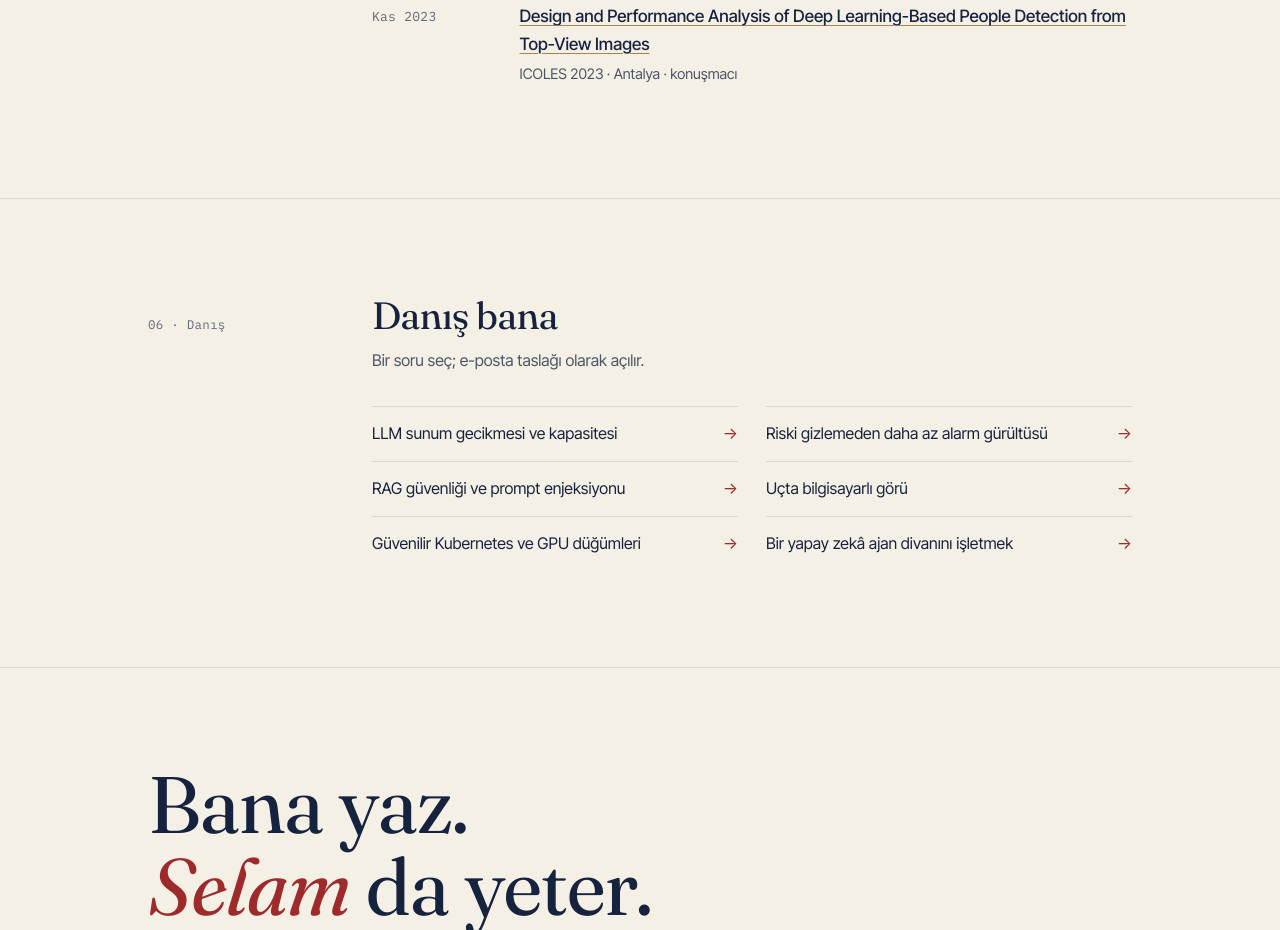
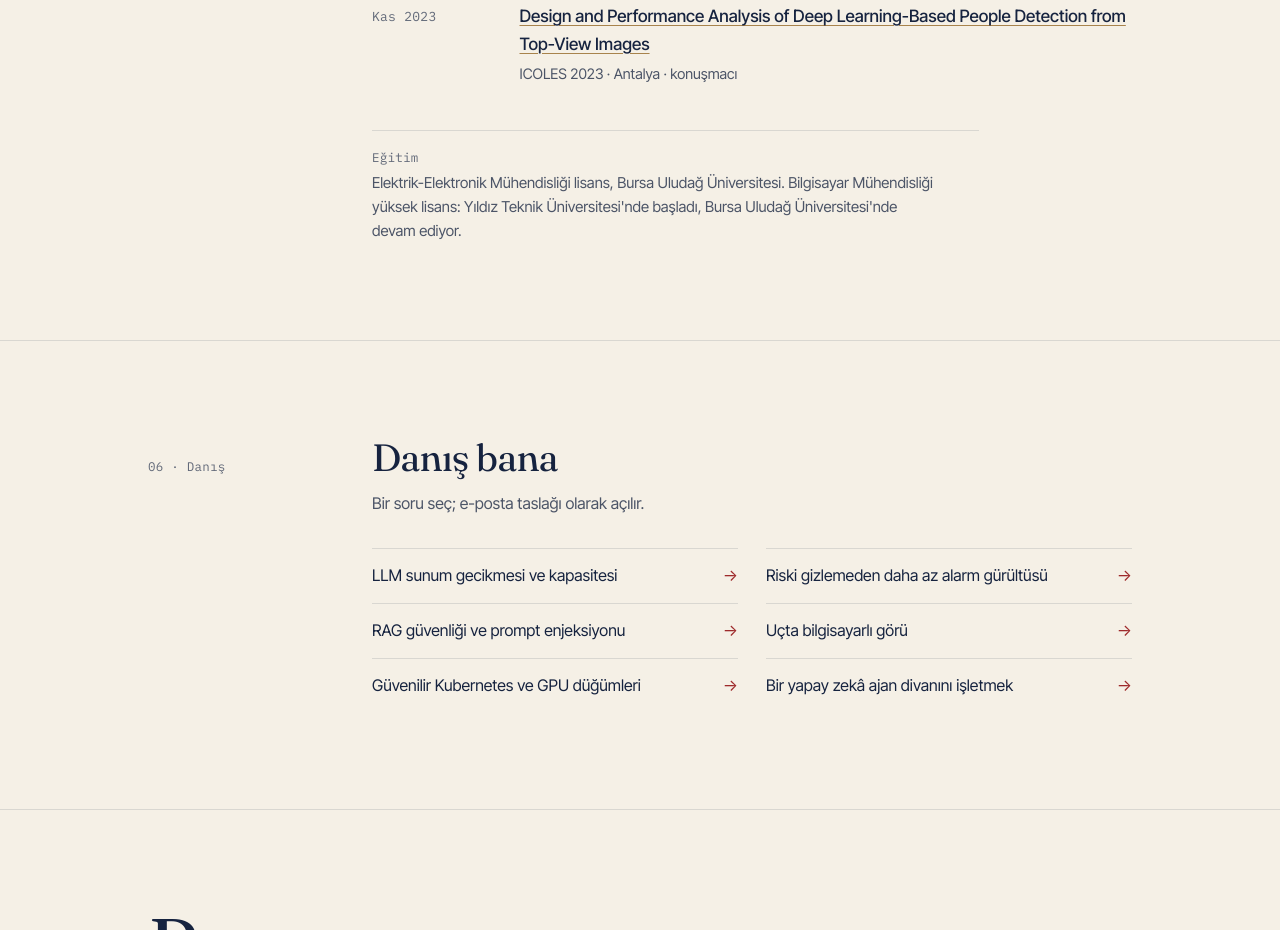
Before and after one commit to mtbagatur/tahabagatur.com, a website: page tr/index.html in a window 1280 px wide. Shown: the part 4034-4964 px from the top of the page. Drawn offline with Linux system fonts and the light colour scheme.

Commit message:
Add a short undated education line under talks (EN/TR)

```diff
--- a/assets/site.css
+++ b/assets/site.css
@@ -364,3 +364,5 @@ code{font-family:var(--mono);font-size:14px;background:var(--paper-2);padding:1p
   body{background:#fff;color:#000}
   a{color:#000}
 }
+.background{margin:28px 0 0;padding-top:16px;border-top:1px solid var(--line);color:var(--muted);font-size:15px;max-width:70ch}
+.background .k{display:block;font-size:12.5px;color:var(--faint);margin-bottom:4px}
--- a/tr/index.html
+++ b/tr/index.html
@@ -127,6 +127,7 @@
     <div class="wrap">
       <div class="sh"><span class="k mono">05 · Konuşmalar</span><h2>Konuşmalar ve bildiriler</h2><p class="lead">Gerçek zamanlı bilgisayarlı görü üzerine üç konferans bildirisi. İkisini kürsüde kendim sundum. ICOLES 2023'te oturumları yönettim.</p></div>
       <ul class="talklist body"><li><span class="when mono">Kas 2024</span><div><p class="ttl"><a href="https://www.researchgate.net/publication/387802832_Preprocessing_Optimization_for_Enhanced_Real-Time_Detection_and_Tracking_in_Vision_Systems" rel="noopener">Preprocessing Optimization for Enhanced Real-Time Detection and Tracking in Vision Systems</a></p><p class="where"><a href="https://doi.org/10.61150/gedikyay.2401" rel="noopener">ICAIS 2024</a> · İstanbul · konuşmacı</p></div></li><li><span class="when mono">Kas 2023</span><div><p class="ttl"><a href="https://www.researchgate.net/publication/376237600_An_Efficient_Framework_for_Real-Time_Age_and_Gender_Detection_Using_Deep_Learning_Techniques" rel="noopener">An Efficient Framework for Real-Time Age and Gender Detection Using Deep Learning Techniques</a></p><p class="where">ICOLES 2023 · Antalya · oturum başkanı</p></div></li><li><span class="when mono">Kas 2023</span><div><p class="ttl"><a href="https://www.researchgate.net/publication/374166581_Design_and_Performance_Analysis_of_Deep_Learning-Based_People_Detection_from_Top-View_Images" rel="noopener">Design and Performance Analysis of Deep Learning-Based People Detection from Top-View Images</a></p><p class="where">ICOLES 2023 · Antalya · konuşmacı</p></div></li></ul>
+      <p class="background body"><span class="k mono">Eğitim</span> Elektrik-Elektronik Mühendisliği lisans, Bursa Uludağ Üniversitesi. Bilgisayar Mühendisliği yüksek lisans: Yıldız Teknik Üniversitesi'nde başladı, Bursa Uludağ Üniversitesi'nde devam ediyor.</p>
     </div>
   </section>
 
```
Also changed, not shown: index.html (+1 -0 lines).
